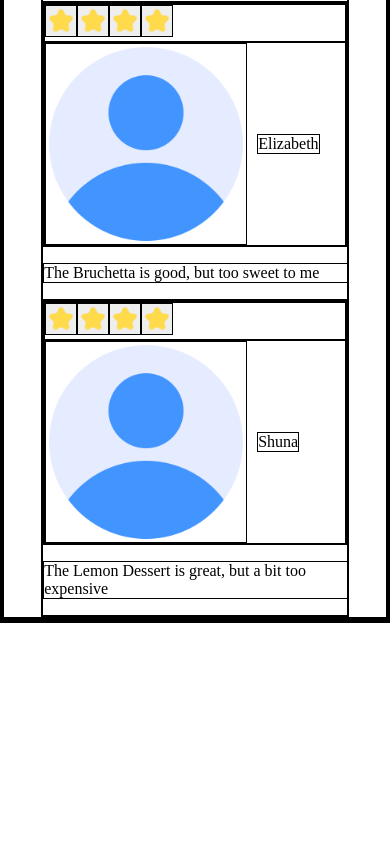
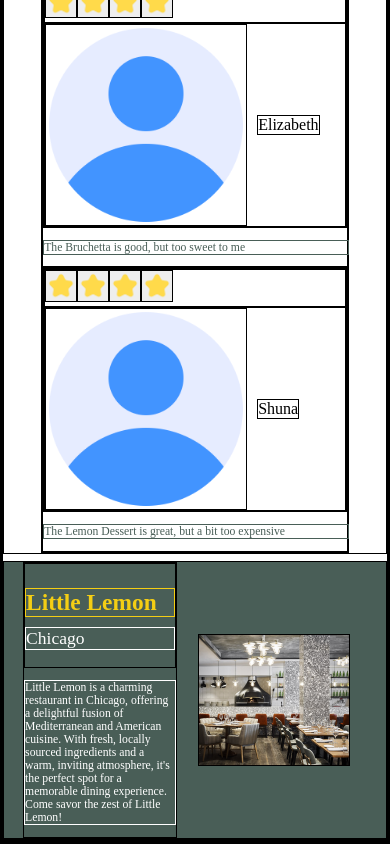
Before and after one commit to william-swe/Table-Reservation, a React (Create React App) app: page / in a window 390 px wide. Shown: the part 1594-2438 px from the top of the page. Before the commit the page ends 2217 px from the top, so only its background shows below. Built offline with nearby package versions, Linux system fonts and the light colour scheme.

Commit message:
finish About section

```diff
--- a/src/About.js
+++ b/src/About.js
@@ -1,8 +1,20 @@
 import "./css/About.css"
+import restaurant from "./images/restaurant.jpg"
 
 const About = () => {
     return (
-        <></>
+        <div id="about">
+            <div id="about-header-description">
+                <div id="about-header">
+                    <p>Little Lemon</p>
+                    <p>Chicago</p>
+                </div>
+                <p id="about-description">
+                    Little Lemon is a charming restaurant in Chicago, offering a delightful fusion of Mediterranean and American cuisine. With fresh, locally sourced ingredients and a warm, inviting atmosphere, it's the perfect spot for a memorable dining experience. Come savor the zest of Little Lemon!
+                </p>
+            </div>
+            <img id="about-img" src={restaurant} alt="restaurant"></img>
+        </div>
     )
 }
 
--- a/src/css/About.css
+++ b/src/css/About.css
@@ -0,0 +1,59 @@
+#about {
+    display: flex;
+    justify-content: space-between;
+    align-items: center;
+    background-color: #495E57;
+}
+
+#about-header-description {
+    display: flex;
+    flex-direction: column;
+    margin-left: 5%;
+}
+
+#about-header p:nth-of-type(1) {
+    font-size: 4vw;
+    color: #F4CE14;
+    font-weight: bold;
+}
+
+#about-header p:nth-of-type(2) {
+    font-size: 2.5vw;
+    color: white;
+    margin-top: -3.5vw;
+}
+
+#about-description {
+    width: 35vw;
+    min-width: 150px;
+    max-width: max(250px, 35vw);
+    font-size: 1.6vw;
+    color: white;
+}
+
+#about-img {
+    width: 40vw;
+    min-width: 150px;
+    max-width: max(500px, 30vw);
+    margin-right: 10%;
+    /* max-height: 180px; */
+}
+
+@media (max-width: 1023px) {
+    #about-header p:nth-of-type(1) {
+        font-size: 6vw;
+    }
+
+    #about-header p:nth-of-type(2) {
+        font-size: 4.5vw;
+    }
+
+    #about-description {
+        font-size: 3vw;
+        width: 35vw;
+    }
+
+    #about-img {
+        margin-left: 21px;
+    }
+}
--- a/src/css/Review.css
+++ b/src/css/Review.css
@@ -22,12 +22,15 @@
 }
 
 #review-description {
+    font-size: 1.3vw;
     width: 20vw;
     min-width: 100px;
+    color: #495E57;
 }
 
 @media (max-width: 1023px) {
     #review-description {
         width: 100%;
+        font-size: 3vw;
     }
 }
--- a/src/css/Testimonials.css
+++ b/src/css/Testimonials.css
@@ -2,6 +2,7 @@
     display: flex;
     flex-direction: column;
     align-items: center;
+    margin-bottom: 2vw;
 }
 
 #reviews {
@@ -13,7 +14,6 @@
 #testimonial-header {
     font-size: 2.5vw;
     font-weight: bold;
-    /* background-color: #F4CE14; */
 }
 
 @media (max-width: 1023px) {
```
Also changed, not shown: src/images/restaurant.jpg (added).
